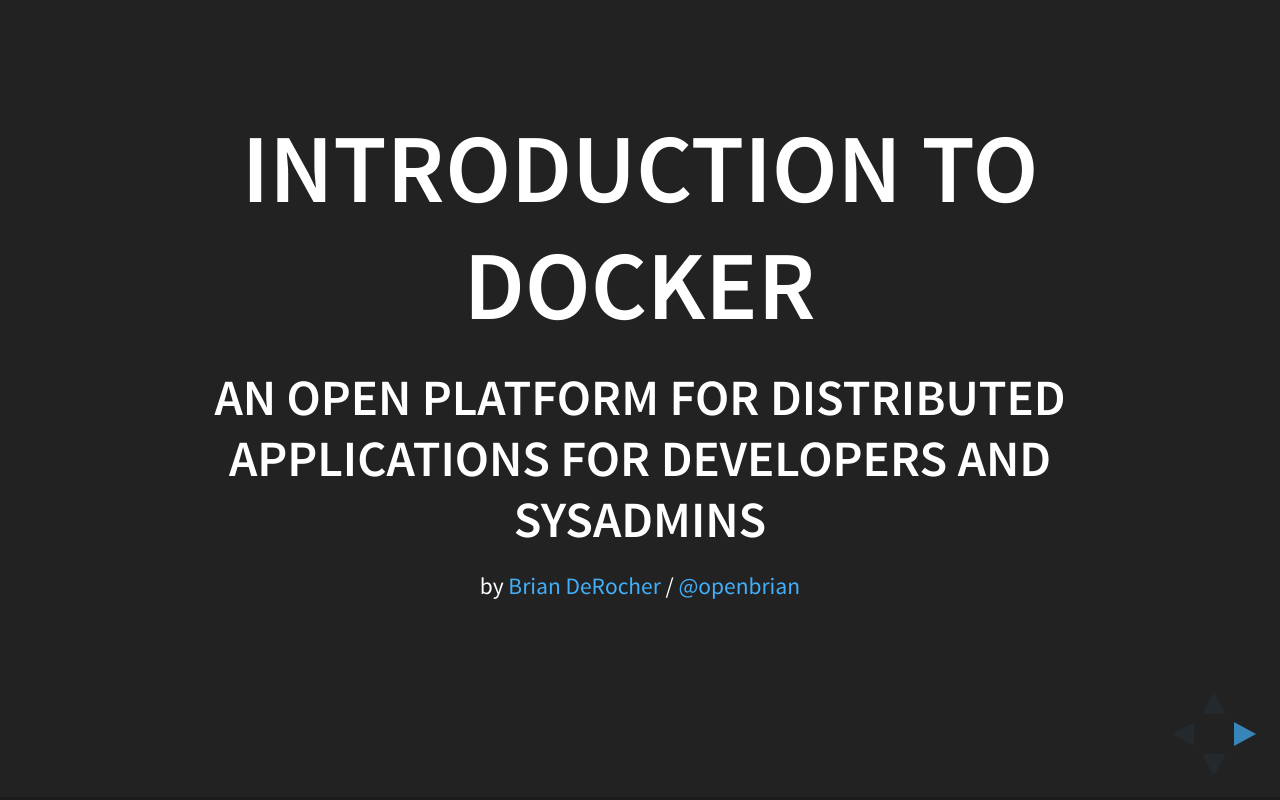
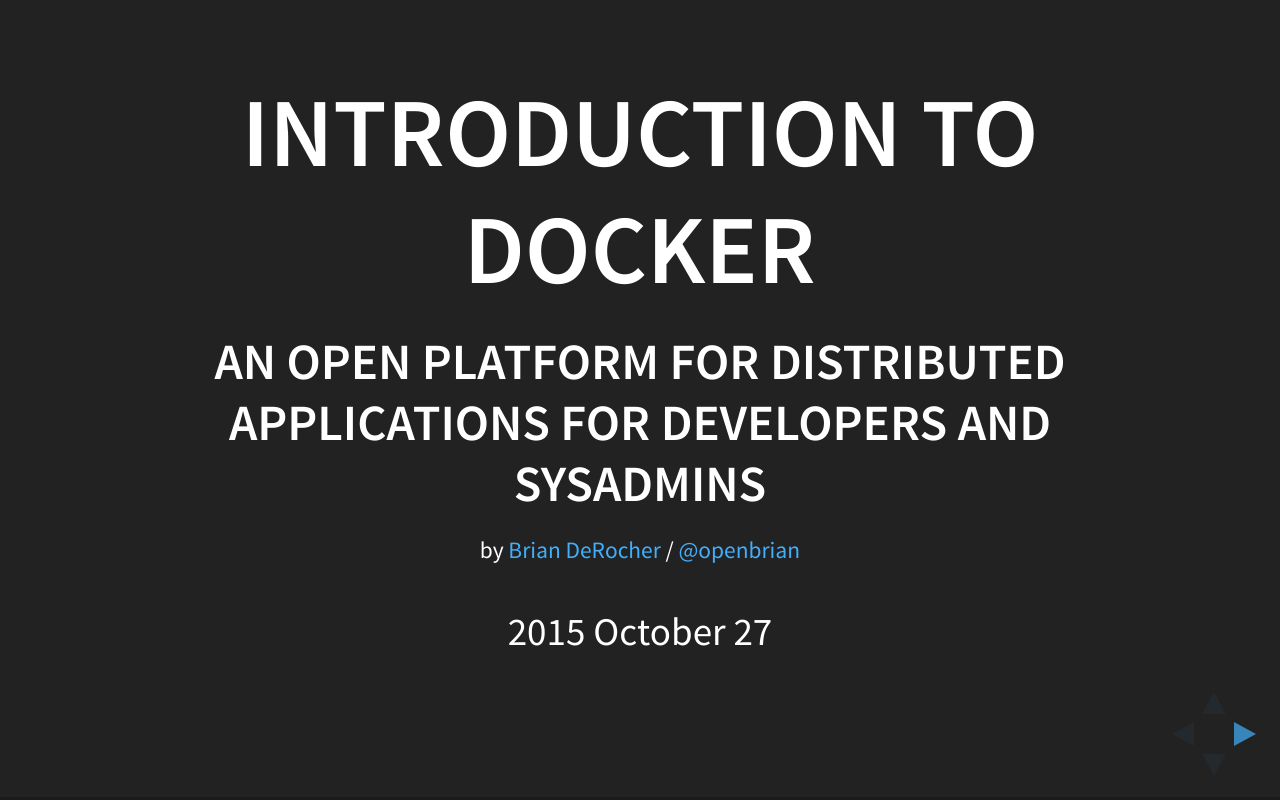
Before and after one commit to openbrian/docker_talk, a website: page index.html in a window 1280 px wide. Drawn offline with Linux system fonts and the light colour scheme.

Commit message:
Add date

```diff
--- a/index.html
+++ b/index.html
@@ -53,6 +53,9 @@
 					<h3>An open platform for distributed applications for developers and sysadmins</h3>
 					<p>
 						<small>by <a href="http://brian.derocher.org">Brian DeRocher</a> / <a href="http://twitter.com/openbrian">@openbrian</a></small>
+					</p>
+					<p>
+						2015 October 27
 					</p>
 				</section>
 
```
